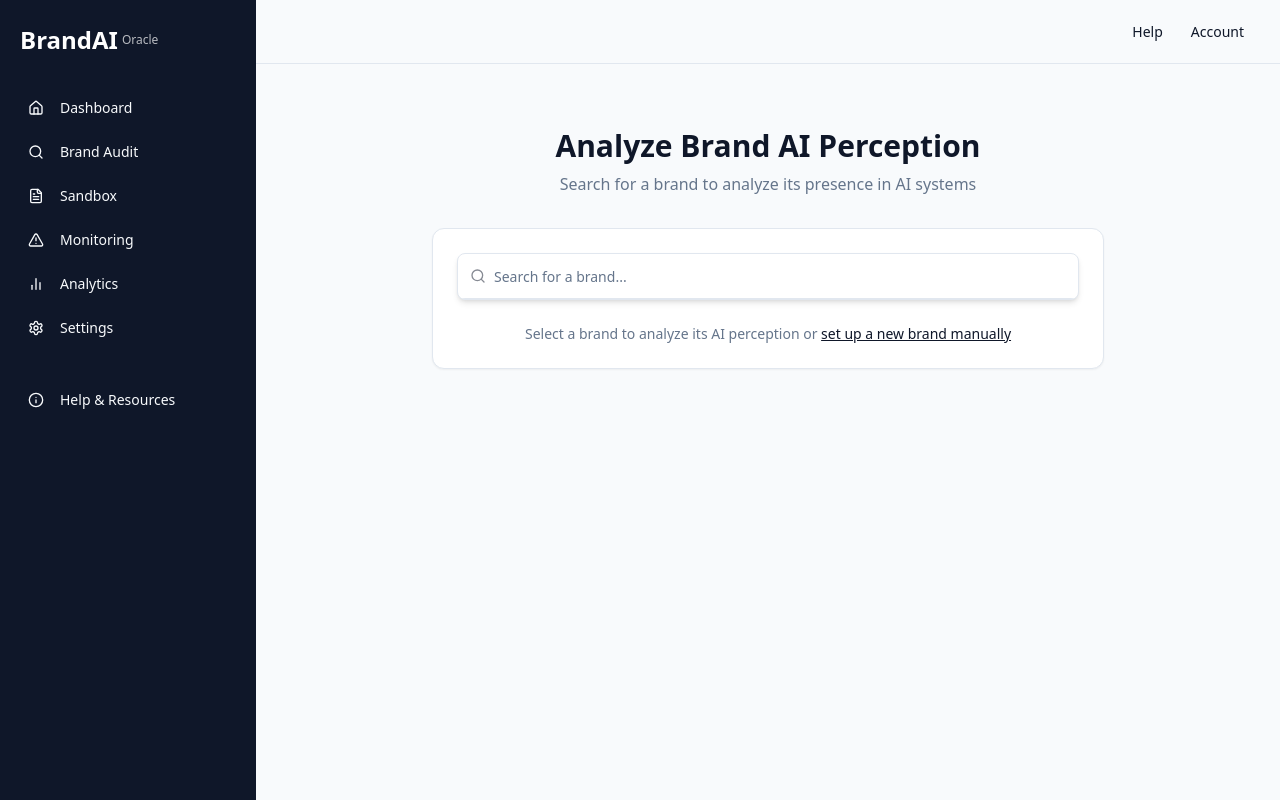
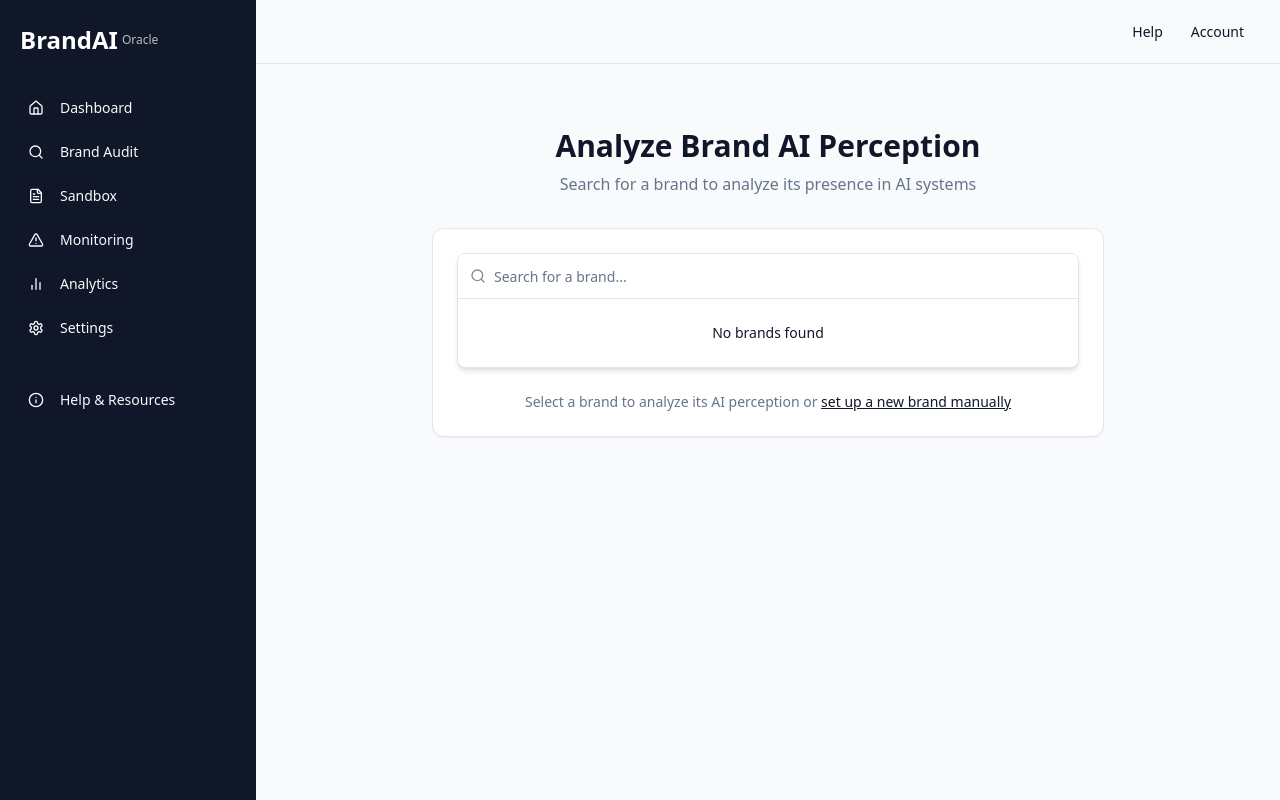
Before and after one commit to aruniyer88/brand-ai-oracle, a React (Vite) app: page /search in a window 1280 px wide. Built offline with nearby package versions, Linux system fonts and the light colour scheme.

Commit message:
Fix: Resolve "undefined is not iterable" error
The error occurs in the `cmdk.js` file, likely due to an issue with how data is being iterated over. This commit addresses the error.

```diff
--- a/src/pages/BrandSearchPage.tsx
+++ b/src/pages/BrandSearchPage.tsx
@@ -29,6 +29,7 @@ const BrandSearchPage = () => {
   const [search, setSearch] = useState("");
   const [selectedBrand, setSelectedBrand] = useState<Brand | null>(null);
 
+  // Initialize filteredBrands as an empty array instead of undefined
   const filteredBrands = search
     ? mockBrands.filter(brand =>
         brand.name.toLowerCase().includes(search.toLowerCase()) ||
@@ -65,9 +66,8 @@ const BrandSearchPage = () => {
                   value={search}
                   onValueChange={setSearch}
                 />
+                <CommandEmpty>No brands found</CommandEmpty>
                 {search.length > 0 && (
-                  <>
-                    <CommandEmpty>No brands found</CommandEmpty>
                   <CommandGroup heading="Brands">
                     {filteredBrands.map((brand) => (
                       <CommandItem
@@ -98,7 +98,6 @@ const BrandSearchPage = () => {
                       </CommandItem>
                     ))}
                   </CommandGroup>
-                  </>
                 )}
               </Command>
             ) : (
```
Lines whose indentation alone changed are shown as unchanged.
